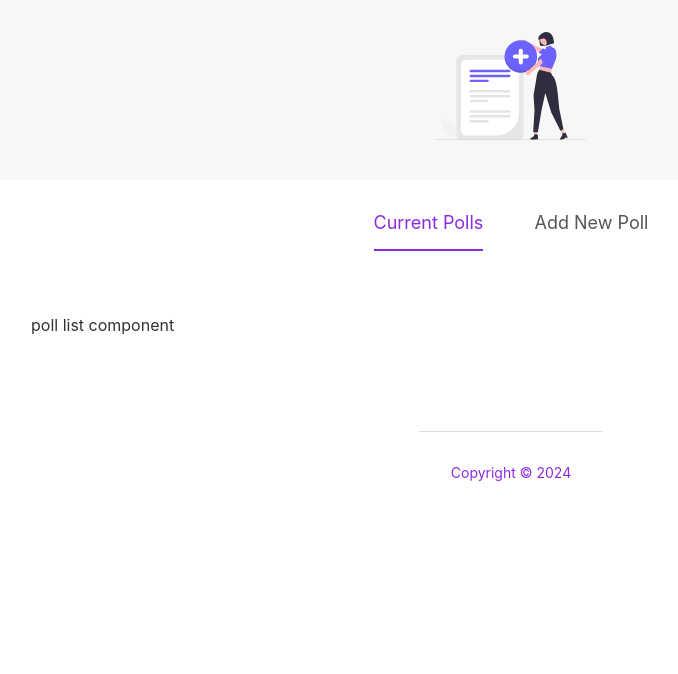
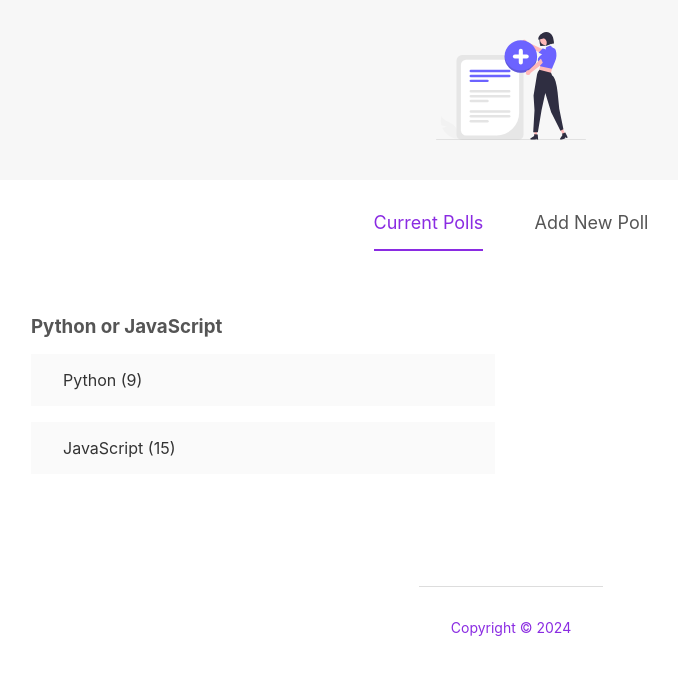
Before and after one commit to NoobMaester/polls, a Svelte app: page / in a window 1280 px wide. Shown: the top 674 px of the page, without its empty margins (129-807 px from the left). Built offline with nearby package versions, Linux system fonts and the light colour scheme.

Commit message:
pollList/pollDetails

```diff
--- a/src/App.svelte
+++ b/src/App.svelte
@@ -3,6 +3,7 @@
   import Header from "./components/Header.svelte";
   import PollForm from "./components/PollForm.svelte";
   import Tabs from "./shared/Tabs.svelte";
+  import PollList from "./components/PollList.svelte";
 
   //tabs
   let items = ["Current Polls", "Add New Poll"];
@@ -10,15 +11,35 @@
   const tabChange = (e) => {
     activeItem = e.detail;
   };
+
+  //polls
+  let polls = [
+    {
+      id: 1,
+      question: 'Python or JavaScript',
+      answerA: 'Python',
+      answerB: 'JavaScript',
+      votesA: 9,
+      votesB: 15,
+    },
+  ];
+
+  const handleAdd = (e) => {
+    const poll = e.detail;
+    polls = [poll, ...polls];
+    console.log(polls);
+    activeItem = 'Current Polls';
+  }
+
 </script>
 
 <Header />
 <main>
   <Tabs {activeItem} {items} on:tabChange={tabChange} />
   {#if activeItem === "Current Polls"}
-    <p>poll list component</p>
+    <PollList {polls}/>
   {:else if activeItem === "Add New Poll"}
-    <PollForm />
+    <PollForm on:add = {handleAdd} />
   {/if}
 </main>
 <Footer />
--- /dev/null
+++ b/src/components/PollDetails.svelte
@@ -0,0 +1,36 @@
+<script>
+    export let poll;
+
+</script>
+
+<div class='poll'>
+    <h3>{poll.question}</h3>
+    <div class='answer'>
+        <div class='percent'></div>
+        <span>{poll.answerA} ({poll.votesA})</span>
+    </div>
+    <div class='answer'>
+        <div class='percent'></div>
+        <span>{poll.answerB} ({poll.votesB})</span>
+    </div>
+</div>
+
+<style>
+    h3{
+        margin: 0 auto;
+        color: #555;
+    }
+    .answer{
+        background: #fafafa;
+        cursor: pointer;
+        margin: 1rem auto;
+        position: relative;
+    }
+    .answer:hover{
+        opacity: 0.6;
+    }
+    span{
+        display: inline-block;
+        padding: 1rem 2rem;
+    }
+</style>
--- a/src/components/PollForm.svelte
+++ b/src/components/PollForm.svelte
@@ -1,5 +1,8 @@
 <script>
+  import {createEventDispatcher} from "svelte"
   import Button from "../shared/Button.svelte";
+
+  const dispatch = createEventDispatcher();
 
     let fields = {question: '', answerA: '', answerB: ''}
     let errors = {question:'', answerA: '', answerB: ''}
@@ -35,8 +38,9 @@
         }
 
         if(valid){
-            alert('Submitted!')
-            console.log('Valid', fields)
+            let poll = {...fields, votesA:0, votesB:0, id:Math.random()}
+            dispatch('add', poll)
+
         }
     }
 
--- /dev/null
+++ b/src/components/PollList.svelte
@@ -0,0 +1,18 @@
+<script>
+    import PollDetails from "./PollDetails.svelte";
+    export let polls = [];
+</script>
+
+<div class='poll-list'>
+    {#each polls as poll (poll.id)}
+        <PollDetails {poll}/>
+    {/each}
+</div>
+
+<style>
+    .poll-list{
+        display: grid;
+        grid-template-columns: 1fr 1fr;
+        grid-gap: 2rem;
+    }
+</style>
```
